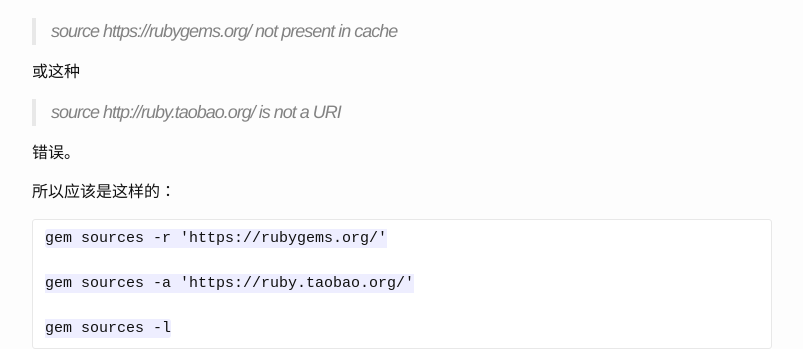
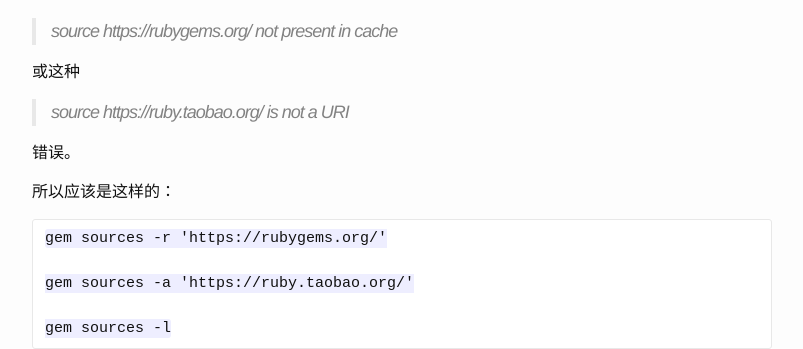
Before and after one commit to kingkangyu/kingkangyu.github.io, a Jekyll site: the page built from _posts/2014-11-28-cygwin-complie-install-ruby-and-gems.markdown, in a window 1280 px wide and 900 px high, scrolled down 3529 px. Shown: the part 158-507 px from the top of the window, without its empty margins (238-1041 px from the left). Built offline with Jekyll 4.4.1, drawn with Linux system fonts in a browser that asks for light colours; part of the change alters nothing that is shown.

Commit message:
article improve 3

```diff
--- a/_posts/2014-11-28-cygwin-complie-install-ruby-and-gems.markdown
+++ b/_posts/2014-11-28-cygwin-complie-install-ruby-and-gems.markdown
@@ -133,7 +133,7 @@ gem sources -a https://ruby.taobao.org/
 或这种
 
 
->source http://ruby.taobao.org/ is not a URI
+>source https://ruby.taobao.org/ is not a URI
 
 
 错误。
```
Also changed, not shown: 2 other files.
